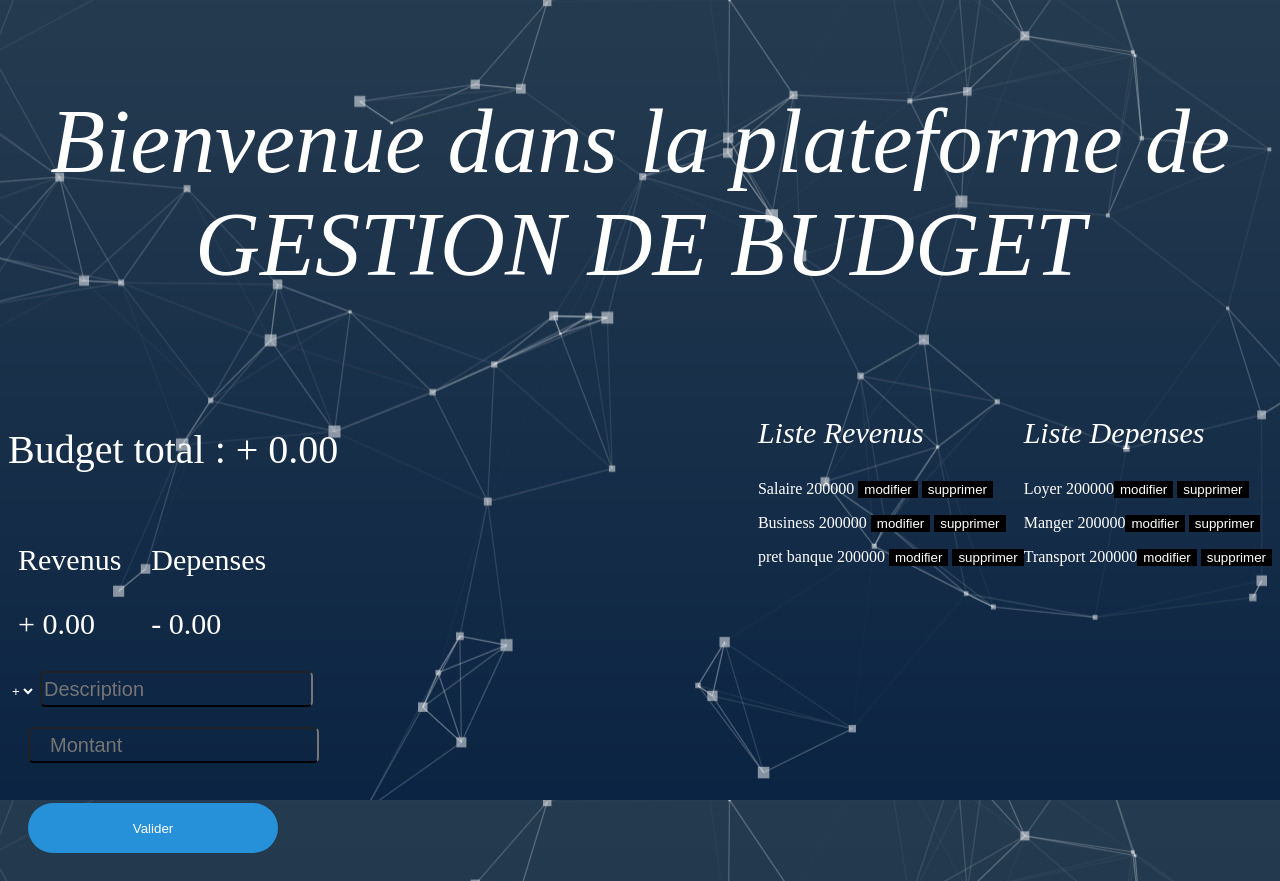
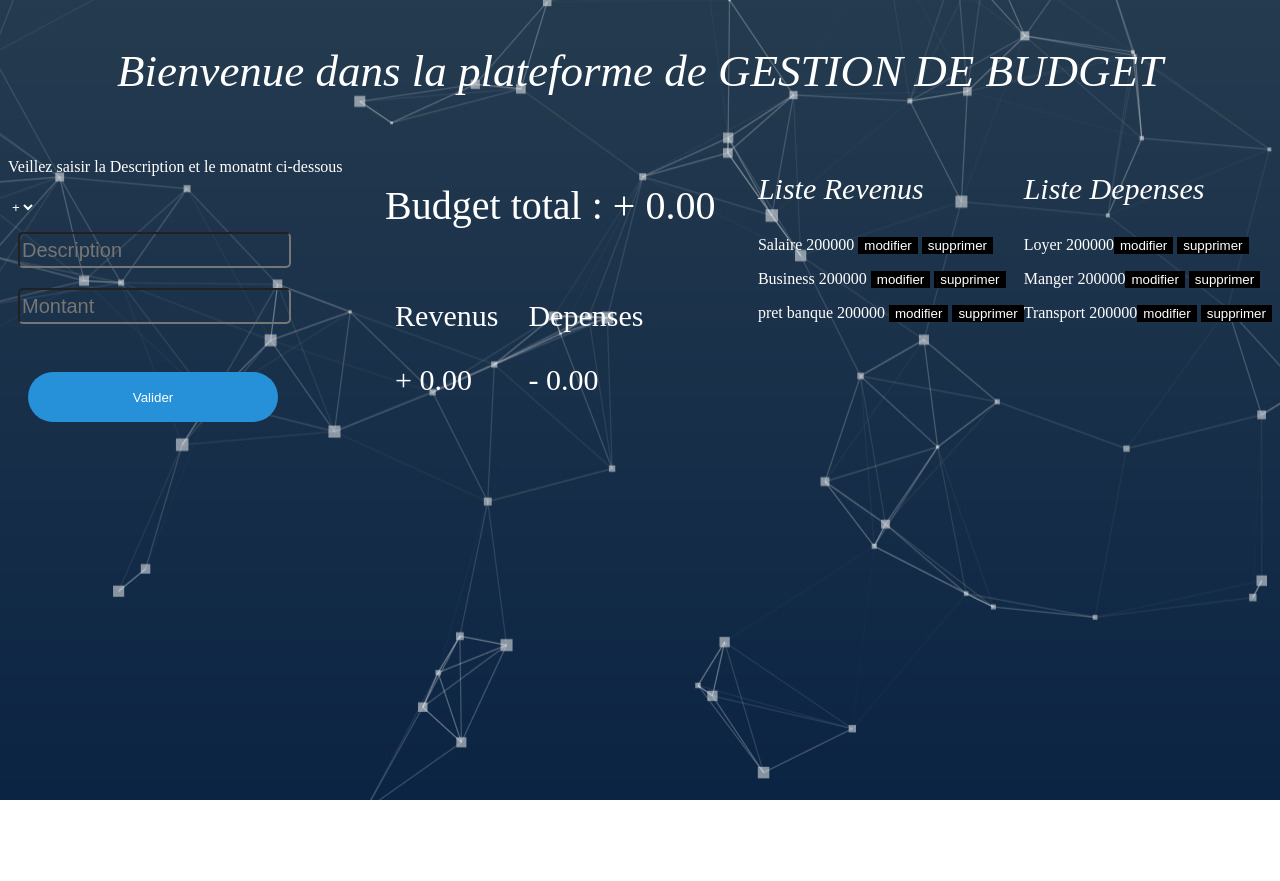
Before and after one commit to mnjaay/gestiondebudget.sn, a plain HTML site: page index.html in a window 1280 px wide. After the commit the page ends 800 px from the top, so only its background shows below. Drawn offline with Linux system fonts and the light colour scheme; a script that the page names is missing.

Commit message:
fin de projet 2

```diff
--- a/index.html
+++ b/index.html
@@ -12,28 +12,35 @@
 
     <div class="principale"><p>Bienvenue dans la plateforme de GESTION DE BUDGET</p>  </div>
     <div class="start">
-    <form>
+
       <div class="gauche">
-         <div class="presentation">
-           <p class="resultat">Budget total    :   + 0.00</p>
-          <div class="statut">
-             <div class="revenu"><p>Revenus</p><p class="prix_revenus" id="prix">+ 0.00</p></div>
-             <div class="depense"><p>Depenses</p><p class="prix_depense" id="prix">- 0.00</p></div>
-        </div>
 
-     </div>
+     <form>
      <div class="saisit">
+      <p>Veillez saisir la Description et le monatnt ci-dessous</p>
         <select class="choix">
             <option>+</option>
             <option>-</option>
-        </select>
+        </select><br>
+
 
         <input type="text" class="saisir_desc" placeholder="Description"><br>
-        <input type="text" class="saisir_montant" placeholder="Montant"><br>
+        <input type="text" class="saisir_montant" placeholder="Montant"><br><br>
         <input type="submit" value="Valider" class="valider">
       </div>
      </div>
     </form>
+    <div class="milieu">
+      <div class="presentation">
+        <p class="resultat">Budget total    :   + 0.00</p>
+       <div class="statut">
+          <div class="revenu"><p>Revenus</p><p class="prix_revenus" id="prix">+ 0.00</p></div>
+          <div class="depense"><p>Depenses</p><p class="prix_depense" id="prix">- 0.00</p></div>
+     </div>
+
+  </div>
+
+     </div>
     <div class="droite">
 
             <div>
--- a/style.css
+++ b/style.css
@@ -1,7 +1,7 @@
 
 .principale p{
     font-style: italic;
-    font-size: 90px;
+    font-size: 45px;
     text-align: center;
 }
 
@@ -14,11 +14,11 @@
     border-radius:  5px;
     font-size: 20px;
     color: white;
+    margin: 10px;
 }
 .saisir_montant{
     height: 30px;
-    margin: 20px;
-    padding-left: 20px;
+    margin: 10px;
     border-radius:  5px;
     font-size: 20px;
     color: white;
@@ -61,7 +61,6 @@ body{
 }
 input{
     background: none;
-    border-bottom: 2px solid black;
 
 }
 input:hover{
@@ -73,6 +72,7 @@ option{color: black;}
 .start{
     display: flex;
     justify-content: space-between;
+
 }
 .droite{
     display: flex;
```
